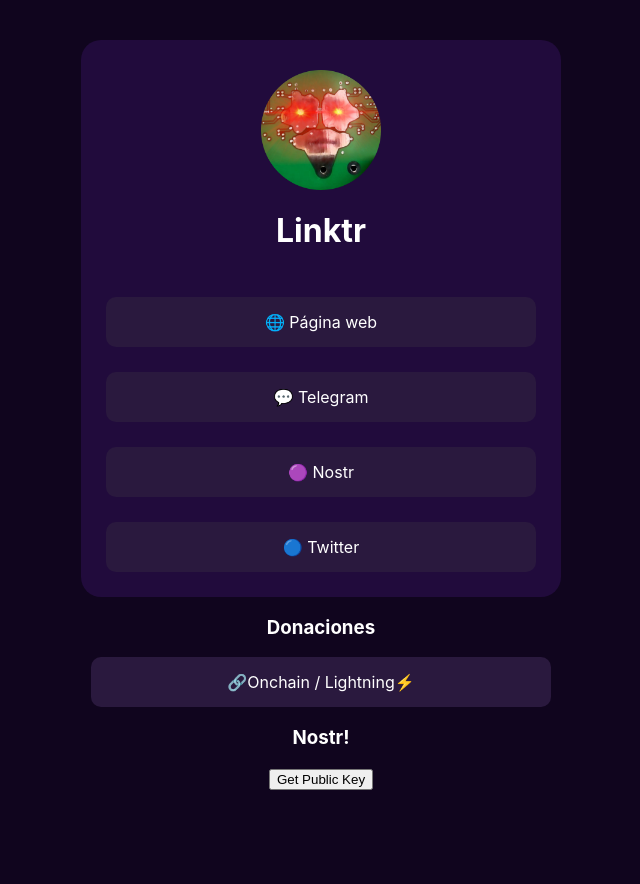
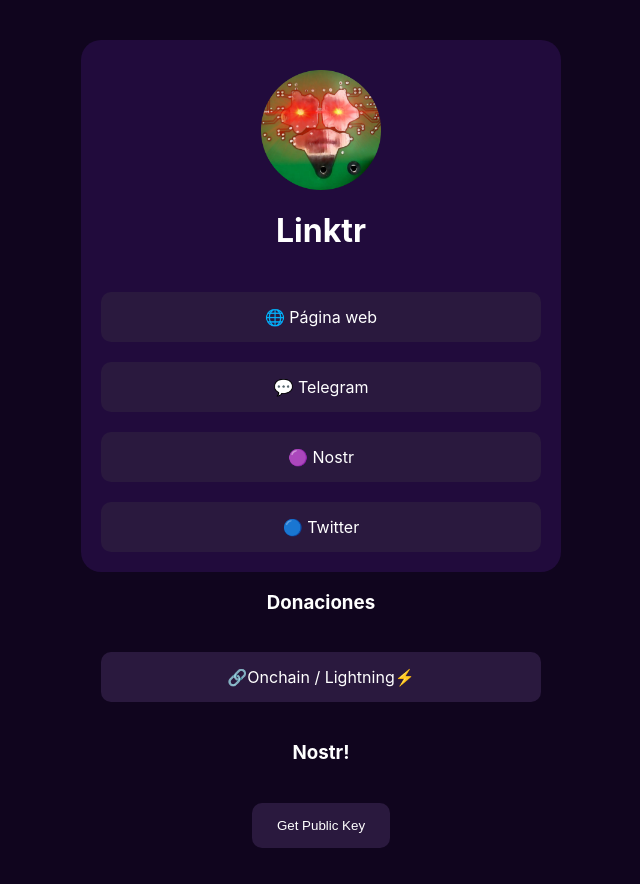
Before and after one commit to gzuuus/linktr-com, a React (Create React App) app: page / in a window 1280 px wide. Shown: the whole page, without its empty margins (319-959 px from the left). Before the commit the page ends 806 px from the top, so only its background shows below. Built offline with nearby package versions, Linux system fonts and the light colour scheme.

Commit message:
parsing events, security impro and more

```diff
--- a/package.json
+++ b/package.json
@@ -6,10 +6,13 @@
     "@testing-library/jest-dom": "^5.16.5",
     "@testing-library/react": "^13.4.0",
     "@testing-library/user-event": "^13.5.0",
+    "dompurify": "^3.0.1",
+    "html-react-parser": "^3.0.15",
+    "marked": "^4.3.0",
     "nostr-tools": "^1.8.2",
     "react": "^18.2.0",
     "react-dom": "^18.2.0",
-    "react-scripts": "^5.0.1",
+    "react-scripts": "5.0.1",
     "web-vitals": "^2.1.4"
   },
   "scripts": {
--- a/src/App.js
+++ b/src/App.js
@@ -2,9 +2,10 @@
 import { Links } from './components/links';
 import { Donations } from './components/donations';
 import { Nostr } from './components/nostr';
-
+import {SimplePool} from 'nostr-tools'
 
 function App() {
+
   return (
     <div className='main-div'>
       <Links></Links>
--- a/src/components/donations.js
+++ b/src/components/donations.js
@@ -4,8 +4,8 @@
   return (
     <div className='donations'>
       <h3>Donaciones</h3>
-      <ul className='dbuttons'>
-        <li className='dbuttons-last'><a href="https://btcpay.bitcoinbarcelona.xyz/apps/DGFprW3j8PSTm2FyoS3j1czWHbR/pos"target="_blank"rel="noreferrer">🔗Onchain / Lightning⚡</a></li>
+      <ul>
+      <a href="https://btcpay.bitcoinbarcelona.xyz/apps/DGFprW3j8PSTm2FyoS3j1czWHbR/pos"target="_blank"rel="noreferrer"><li>🔗Onchain / Lightning⚡</li></a>
       </ul>
     </div>
   )
--- a/src/components/links.js
+++ b/src/components/links.js
@@ -1,15 +1,15 @@
-import React from 'react'
+import React from 'react';
 
 export const Links = () => {
   return (
     <div className='container'>
-      <img className='header-img' src="./img/gz-pfp.png" alt="bbo-logo"></img>
+      <img className='header-img' src="./img/gz-pfp.png" alt="pfp"></img>
       <h1>Linktr</h1>
       <ul>
-        <li><a href="https://github.com/gzuuus"target="_blank"rel="noreferrer">🌐 Página web</a></li>
-        <li><a href="https://t.me/Gzuuus"target="_blank"rel="noreferrer">💬 Telegram</a></li>
-        <li><a href="https://snort.social/p/npub1gzuushllat7pet0ccv9yuhygvc8ldeyhrgxuwg744dn5khnpk3gs3ea5ds"target="_blank"rel="noreferrer">🟣 Nostr</a></li>
-        <li><a href="https://twitter.com/gzuuus"target="_blank"rel="noreferrer">🔵 Twitter</a></li>
+        <a href="https://github.com/gzuuus" target="_blank" rel="noreferrer"><li>🌐 Página web</li></a>
+        <a href="https://t.me/Gzuuus" target="_blank" rel="noreferrer"><li>💬 Telegram</li></a>
+        <a href="https://snort.social/p/npub1gzuushllat7pet0ccv9yuhygvc8ldeyhrgxuwg744dn5khnpk3gs3ea5ds" target="_blank" rel="noreferrer"><li>🟣 Nostr</li></a>
+        <a href="https://twitter.com/gzuuus" target="_blank" rel="noreferrer"><li>🔵 Twitter</li></a>
       </ul>
     </div>
   )
--- a/src/components/nostr.js
+++ b/src/components/nostr.js
@@ -1,5 +1,78 @@
 import React from 'react'
-import {SimplePool} from 'nostr-tools'
+import {SimplePool, nip19} from 'nostr-tools'
+import DOMPurify from 'dompurify';
+import { marked } from 'marked';
+
+
+
+const connectRelay = async (publicKey) => {
+  const pool = new SimplePool()
+  const relays = ['wss://nos.lol', 'wss://relay.punkhub.me'];
+  const sub = pool.sub(
+      [...relays],
+      [
+        {
+          kinds: [0, 1],
+          authors: [publicKey]
+        }
+      ]
+    )
+  // Seleccionar el contenedor de mensajes
+  const messageContainer = document.getElementById('message-container');
+  const messageKind0Container = document.getElementById('message-kind0-container');
+  // Limpiar los mensajes anteriores
+  messageContainer.textContent = '';
+  messageKind0Container.textContent = '';
+
+
+  sub.on('event', (event) => {
+    const { kind, content, pubkey, id, created_at } = event;
+
+    if (kind === 0) {
+      let latestMessage = null;
+      const contentObj = JSON.parse(content);
+      const messages = `
+        <div class="pfp-container">
+          <img class="pfp-image" src="${contentObj.picture}" alt="pfp">
+        </div>
+        <p><strong>${contentObj.name}</strong></p>
+        <p>${contentObj.about}</p>
+        <p><a href="${contentObj.about}" target="_blank" rel="noreferrer">Website</a></p>
+        <p><strong>pubkey:</strong> ${pubkey}</p>
+      `;
+      const messageElement = document.createElement('div');
+      messageElement.innerHTML = messages;
+      messageElement.classList.add('message-kind0');
+
+      // Only show the latest message
+      if (!latestMessage || Date.parse(created_at) > Date.parse(latestMessage.created_at)) {
+        messageKind0Container.textContent = '';
+        messageKind0Container.appendChild(messageElement);
+      }
+    }
+    if (kind === 1) {
+      const noteId = nip19.noteEncode(id);
+      const contentWithLinks = content.replace(/(https?:\/\/\S+)/gi, (match) => {
+        const imgRegex = /\.(jpg|jpeg|png|webp|gif)$/i;
+        if (imgRegex.test(match)) {
+          return `<img class="nostr-img" src="${match}" alt="${match}">`;
+        } else {
+          return `[${match}](${match})`;
+        }
+      });
+      const messages = `
+        <div>${DOMPurify.sanitize(marked(contentWithLinks))}</div>
+        <ul>
+          <a href="https://snort.social/e/${noteId}" target="_blank" rel="noopener noreferrer"><li>View outside</li></a>
+        </ul>
+      `;
+      const messageElement = document.createElement('div');
+      messageElement.innerHTML = messages;
+      messageElement.classList.add('message-kind1');
+      messageContainer.appendChild(messageElement);
+    }
+  });
+};
 
 async function getPublicKey() {
     let publicKey;
@@ -16,62 +89,6 @@
     }
 }
 
-const connectRelay = async (publicKey) => {
-    const pool = new SimplePool()
-    let relays = ['wss://nos.lol', 'wss://relay.punkhub.me'];
-    let sub = pool.sub(
-        [...relays],
-        [
-          {
-            kinds: [0,1],
-            authors: [publicKey]
-          }
-        ]
-      )
-    // Seleccionar el contenedor de mensajes
-    const messageContainer = document.getElementById('message-container');
-    const messageKind0Container = document.getElementById('message-kind0-container');
-    // Limpiar los mensajes anteriores
-    messageContainer.innerHTML = '';
-    messageKind0Container.innerHTML = '';
-    sub.on('event', (event) => {
-        if (event.kind === 0) {
-          const { content, pubkey } = event;
-          const contentObj = JSON.parse(content)
-          const messages = `
-          <div class="pfp-container">
-            <img class="pfp-image" src="${contentObj.picture}" alt="pfp">
-            </div>
-            <p><strong>${contentObj.name}</strong></p>
-            <p>${contentObj.about}</p>
-            <p><a href="${contentObj.about}"target="_blank"rel="noreferrer">Website</a></p>
-            <p><strong>pubkey:</strong> ${pubkey}</p>
-
-            `;
-          console.log(event)
-          // Crear el nuevo elemento de mensaje
-          const messageElement = document.createElement('div');
-          messageElement.innerHTML = messages;
-          messageElement.classList.add('message-kind0');
-          // Agregar el nuevo elemento de mensaje al contenedor
-          messageKind0Container.appendChild(messageElement);
-        }
-        if (event.kind === 1) {
-            const { content, pubkey } = event;
-            const messages = `<strong>content:</strong> ${content}<br><strong>pubkey:</strong> ${pubkey}`;
-            // Crear el nuevo elemento de mensaje
-            const messageElement = document.createElement('div');
-            messageElement.innerHTML = messages;
-            messageElement.classList.add('message-kind1');
-            // Agregar el nuevo elemento de mensaje al contenedor
-            messageContainer.appendChild(messageElement);
-          }
-
-      });
-
-
-  };
-
 export const Nostr = () => {
   return (
     <div className='nostr-container'>
--- a/src/index.css
+++ b/src/index.css
@@ -1,52 +1,68 @@
+:root {
+  --background-color: #10051e;
+  --container-b-color: #210b3c;
+  --elements-b-color: #2a193e;
+  --hover-b-color: #3d2657;
+  --text-color: white;
+  --hover-color: #ff9900;
+  --a-color: #b99add;
+}
+
 body {
   margin: 0;
   font-family: -apple-system, BlinkMacSystemFont, 'Segoe UI', 'Roboto', 'Oxygen',
     'Ubuntu', 'Cantarell', 'Fira Sans', 'Droid Sans', 'Helvetica Neue',
     sans-serif;
+  display: flex;
+  justify-content: center;
+  align-items: center;
+  background-color: var(--background-color);
+  color: var(--text-color);
 }
 
 code {
   font-family: source-code-pro, Menlo, Monaco, Consolas, 'Courier New',
     monospace;
 }
-body {
-  display: flex;
-  justify-content: center;
-  align-items: center;
-  background-color: #10051e;
-  color: white;
-}
 
 .main-div {
 	width: 30em;
   margin-top: 40px;
 }
+
 .container {
 	display: flex;
 	flex-direction: column;
 	align-items: center;
-	background-color: #210b3c;
+	background-color: var(--container-b-color);
 	padding: 30px 0px 0px 0px;
 	border-radius: 20px;
 }
-.container ul {
+
+.container > ul {
 	width: 100%;
 }
-/*Message container*/
+
 .nostr-container{
-  overflow: scroll;
   text-align: center;
 }
+.nostr-img {
+	max-width: 90%;
+	margin: 10px;
+}
+
 div.message-kind0, div.message-kind1{
-  background-color: #210b3c;
+  background-color: var(--container-b-color);
   margin: 10px;
   padding: 15px;
   border-radius: 10px;
   word-wrap: break-word;
 }
+
 .pfp-container{
   margin: 10px 10px 20px 10px;
 }
+
 .pfp-image{
   height: 100px;
   width: auto;
@@ -59,58 +75,63 @@
   text-align: center;
   word-wrap: break-word;
 }
-.dbuttons {
-	display: flex;
-	flex: 0 0 auto;
-}
-.dbuttons li {
-	width: 100%;
-	margin: 0px 10px;
-}
-.comb {
-	display: inline-block;
-}
 .exit-icon {
 	max-width: 18px;
   opacity: 80%;
 }
+
 .header-img{
   max-width: 120px;
 }
+
 .dbuttons.inner {
 	width: 50%;
 }
-.inner li:last-child {
+
+.inner > li:last-child {
 	margin: 0px;
 	width: auto;
 	padding: 15px;
 }
+
 ul {
   list-style-type: none;
   margin: 0;
   padding: 0;
 }
 
-li {
-	margin: 25px;
-	background-color: #2a193e;
+li, button {
+	margin: 20px;
+	background-color: var(--elements-b-color);
+  color: var(--text-color);
 	padding: 15px 25px;
 	border-radius: 10px;
+  border: none;
+  cursor: pointer;
 	text-align: center;
 }
-li:hover {
-  background-color: #3d2657;
+
+li:hover, button:hover {
+  background-color: var(--hover-b-color);
 }
+
 img{
   padding: 0px 0px;
 }
+
 a {
-  color: white;
+  color: var(--a-color);
+  text-decoration: none;
+}
+
+a:hover {
+  color: var(--hover-color);
   text-decoration: none;
 }
 h1, h2, h3{
-  color: white;
+  color: var(--text-color);
 }
+
 @media only screen and (max-width: 767px) {
   .header-img{
     max-width: 100px;
```
Also changed, not shown: 1 other file (tests, documents, lock files or other folders).
